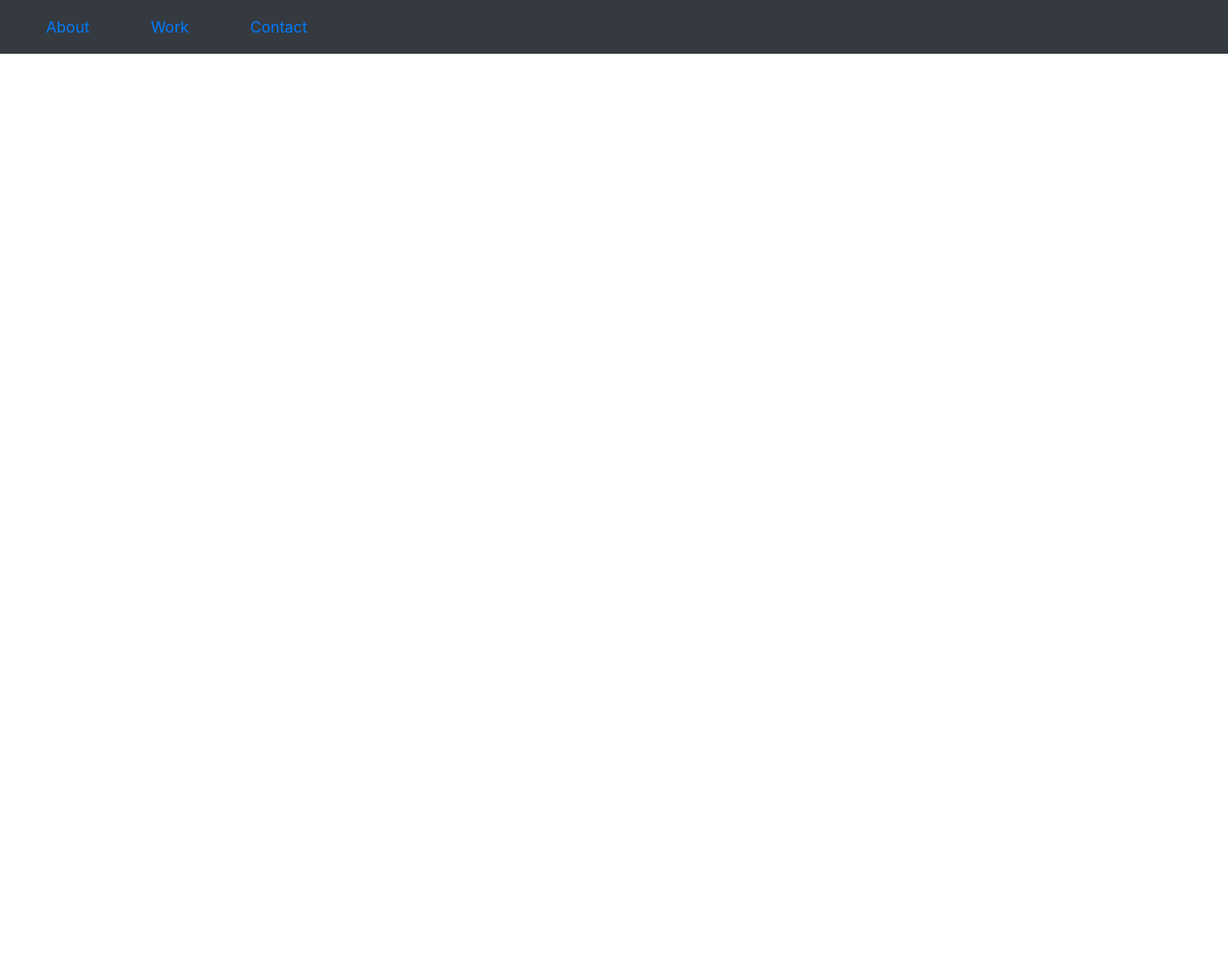
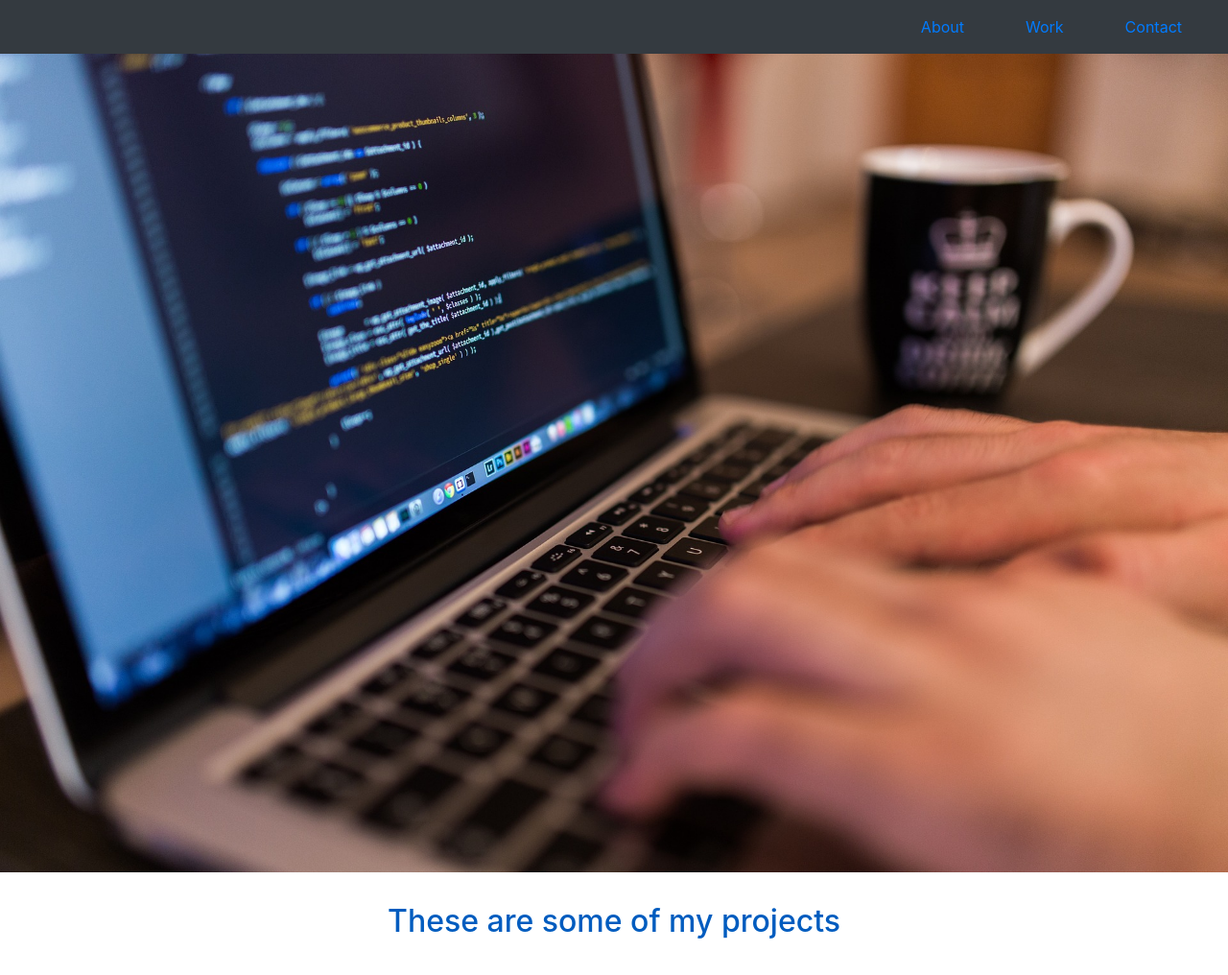
Before and after one commit to J-H-B/Portfolio, a plain HTML site: page index.html in a window 1280 px wide. Shown: the whole page at 96% size. Before the commit the page ends 800 px from the top, so only its background shows below. Drawn offline with nearby package versions, Linux system fonts and the light colour scheme.

Commit message:
Header Section is finished.
Using Bootstrap 4 for the responsiveness of the website and SASS for the CSS styling.

```diff
--- a/index.html
+++ b/index.html
@@ -13,17 +13,18 @@
 	<link rel="stylesheet" type = "text/css" href="css/main.css" >
 </head>
 <body>
+	<!-- HEADER -->
 	<header>
 		<div class="container-fluid">
 			<div class="row ">
 				<div class="col-12 ">
 					<nav class="navbar fixed-top navbar-dark bg-dark">
-						<ul class="nav ">
+						<ul class="nav">
 							<li class="nav-item ">
 							    <a class="nav-link" href="#">About</a>
 							</li>
 							<li class="nav-item ">
-							    <a class="nav-link" href="#">Work</a>
+							    <a class="nav-link" href="#projects">Work</a>
 							</li>
 							<li class="nav-item " >
 							    <a class="nav-link" href="#">Contact</a>
@@ -33,11 +34,27 @@
 				</div>
 			</div>
 		</div>
-
-		<div class="container">
-			<img class = "img-fluid" src="">
+		<div class="container-fluid" id = "headerImage">
+			<div class="row" >
+				<div class="col-12">
+					<section id = "welcome">
+						<img class = "img-fluid" src="images/work.jpg">
+					</section>
+				</div>
+			</div>
 		</div>
 	</header>
+
+	<!-- MAIN -->
+	<section id = "projects">
+		<div class="container-fluid">
+			<div class="row">
+				<div class="col-12">
+					<h2>These are some of my projects</h2>
+				</div>
+			</div>
+		</div>
+	</section>
 	<script src="https://code.jquery.com/jquery-3.3.1.slim.min.js" integrity="sha384-q8i/X+965DzO0rT7abK41JStQIAqVgRVzpbzo5smXKp4YfRvH+8abtTE1Pi6jizo" crossorigin="anonymous"></script>
 	<script src="https://cdnjs.cloudflare.com/ajax/libs/popper.js/1.14.7/umd/popper.min.js" integrity="sha384-UO2eT0CpHqdSJQ6hJty5KVphtPhzWj9WO1clHTMGa3JDZwrnQq4sF86dIHNDz0W1" crossorigin="anonymous"></script>
 	<script src="https://stackpath.bootstrapcdn.com/bootstrap/4.3.1/js/bootstrap.min.js" integrity="sha384-JjSmVgyd0p3pXB1rRibZUAYoIIy6OrQ6VrjIEaFf/nJGzIxFDsf4x0xIM+B07jRM" crossorigin="anonymous"></script>
--- a/js/main.js
+++ b/js/main.js
@@ -1,13 +1,15 @@
 $(document).ready(function(){
-	if($(window).width()<768)
+	var width = $(window).width();
+	var navWidth = width/3;
+	if(width<768)
 	{
+		$("ul.nav").removeClass("justify-content-end");
 		$("ul.nav").addClass("nav-justified");
-    	$("ul.nav").removeClass("nav-content-end");
   	}
   	else
   	{
-  		$("ul.nav").addClass("nav-content-end");
-    	$("ul.nav").removeClass("nav-justified");
+  		$(".nav-item").css("width","navWidth");
+  		$("ul.nav").addClass("justify-content-end");
   	}
 });
 
--- a/sass/main.scss
+++ b/sass/main.scss
@@ -6,6 +6,7 @@ body{
 	margin: 0;
 }
 
+/* HEADER */
 .nav{
 	width: 100%;
 	text-align: center;
@@ -15,3 +16,22 @@ body{
 .nav-item{
 	margin: 0 1rem;
 }
+
+#headerImage{
+	padding: 0;
+}
+
+.img-fluid{
+	margin-top: 3.5rem;
+	width: 100vw;
+}
+
+/* MAIN */
+#projects{
+	margin: 2rem 0;
+
+	h2{
+		text-align: center;
+		color: #005CBF;
+	}
+}
```
Also changed, not shown: css/main.css, images/work.jpg (added), 1 other file.
